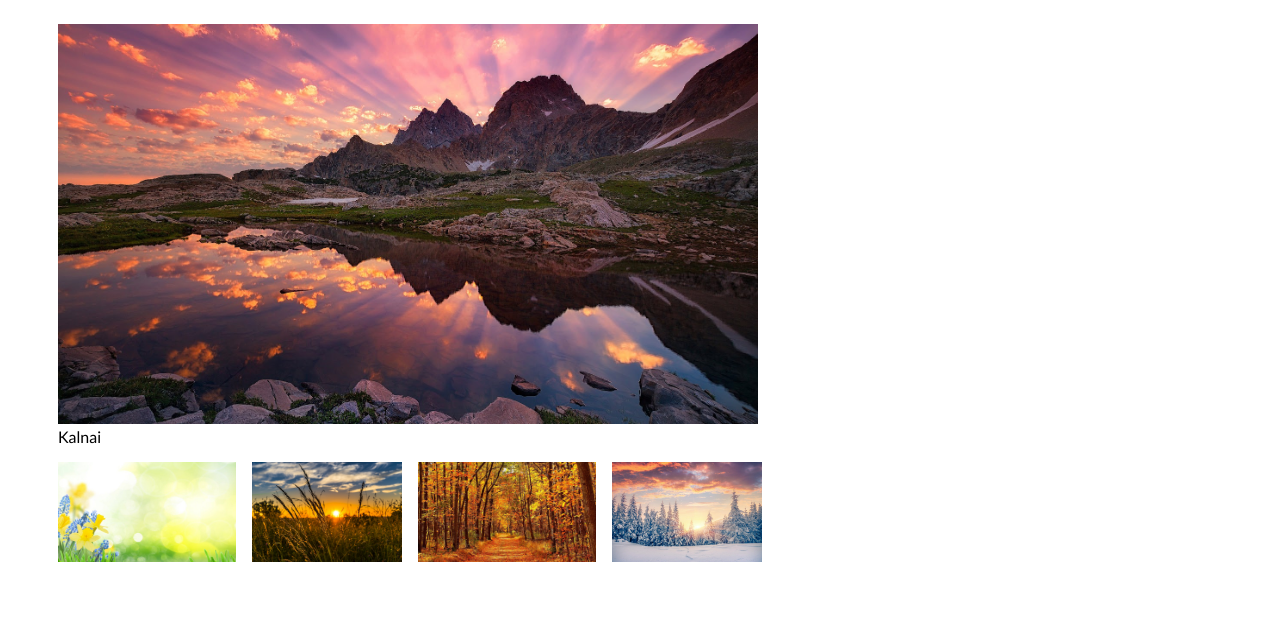
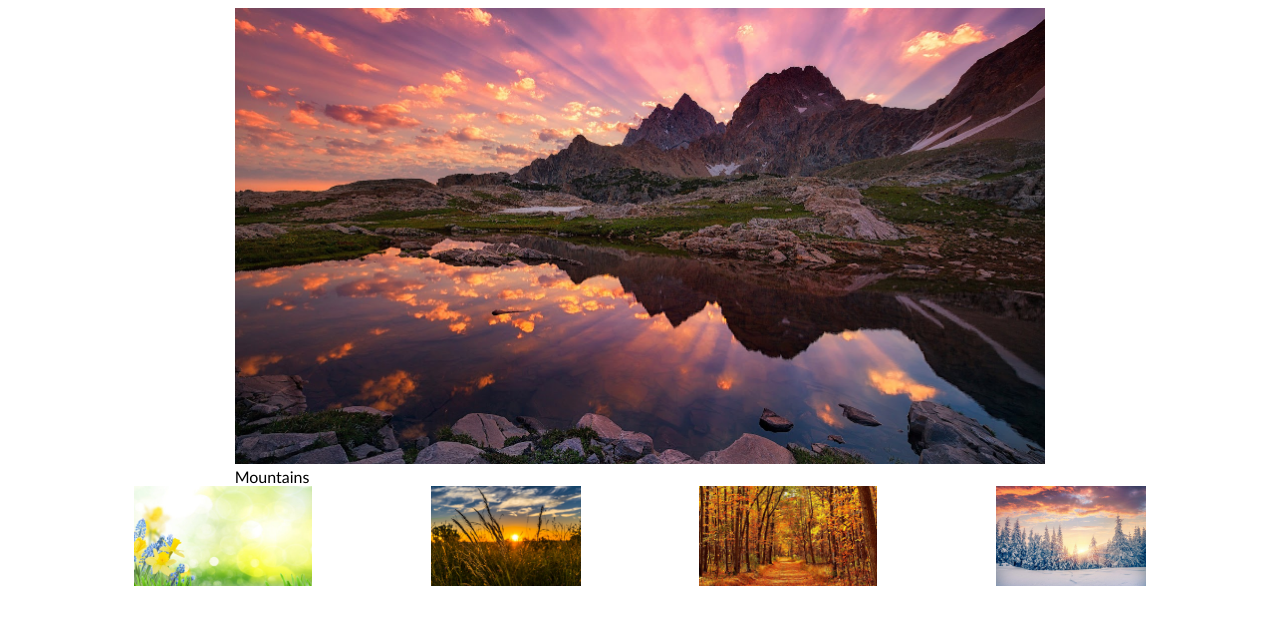
Before and after one commit to agnekauk/12-seasons, a website: page index.html in a window 1280 px wide. Drawn offline with Linux system fonts and the light colour scheme.

Commit message:
JS updated, minor issue solved

```diff
--- a/index.html
+++ b/index.html
@@ -11,27 +11,19 @@
 </head>
 
 <body>
-    <!-- <p>Pasirinkite kokio fono norėtumėte:</p>
-    <form>
-        <select id="seasons">
-            <option background-image="url('./img/teton_tarn_sunrise.jpg')">Pasirinkite:</option>
-            <option value="spring">Pavasaris</option>
-            <option value="summer">Vasara</option>
-            <option value="autumn">Ruduo</option>
-            <option value="winter">Žiema</option>
-        </select>
-    </form> -->
+    <div class="container">
         <div class="row">
             <figure>
                 <img src="./img/teton_tarn_sunrise.jpg" alt="kalnai" class="big-picture">
-            <figcaption>Kalnai</figcaption>
+                <figcaption>Mountains</figcaption>
             </figure>
         </div>
         <div class="row-small">
-        <img src="./img/spring.jpg" alt="Pavasaris" class="small-picture">
-        <img src="./img/summer.jpg" alt="Vasara" class="small-picture">
-        <img src="./img/autumn.jpg" alt="Ruduo" class="small-picture">
-        <img src="./img/winter.jpg" alt="Ziema" class="small-picture">
+            <img src="./img/spring.jpg" alt="Spring" class="small-picture">
+            <img src="./img/summer.jpg" alt="Summer" class="small-picture">
+            <img src="./img/autumn.jpg" alt="Autumn" class="small-picture">
+            <img src="./img/winter.jpg" alt="Winter" class="small-picture">
+        </div>
     </div>
 
 
--- a/main.css
+++ b/main.css
@@ -1,38 +1,36 @@
 body {
     font-family: 'Gill Sans', 'Gill Sans MT', Calibri, 'Trebuchet MS',
         sans-serif;
-    width: 800px;
-    /* display: flex;
+    display: flex;
+    justify-content: center;
+}
+
+.container {
+    display: flex;
     flex-direction: column;
     justify-content: center;
-    background-image: url(./img/teton_tarn_sunrise.jpg);
-    background-repeat: none; */
+    align-items: center;
+    width: 80%;
 }
-
-/* p {
-    align-self: center;
-    background-color: #fff;
-}
-
-form {
-    align-self: center;
-} */
-
-body {
-    display: grid;
-    justify-content: center;
+figure {
+    margin: 0;
 }
 .big-picture {
-    width: 700px;
-    height: 400px;
+    width: 100%;
+    max-height: 456px;
     object-fit: fill;
+}
+.row-small{
+    display: flex;
+    flex-direction: row;
+    width: 100%;
+    justify-content: space-between;
 }
 .small-picture {
     height: 100px;
 }
-.row-small > img:first-child {
-    margin-left: 40px;
+@media (max-width: 650px){
+    .container{
+        width: 90%;
+    }
 }
-.row-small > img {
-    margin-left: 12px;
-}
--- a/main.js
+++ b/main.js
@@ -1,33 +1,13 @@
-// let season = document.getElementById("seasons");
-// let body = document.querySelector("body");
-
-// season.addEventListener("change", function () {
-//     let value = season.value;
-//     if (value === "spring") {
-//         body.style.backgroundImage = 'url("./img/_106100880_spring.jpg")';
-//     }
-//     else if (value === "summer") {
-//         body.style.backgroundImage = 'url("./img/summer-2391348-1920.jpg")';
-//     }
-//     else if (value === "autumn") {
-//         body.style.backgroundImage = 'url("./img/autumn-poems-header-min.jpg")';
-//     }
-//     else if (value === "winter") {
-//         body.style.backgroundImage = 'url("./img/winter_sunrise-2-1024x683.jpeg")';
-//     }
-// })
-
-// season.addEventListener("change", function () {
-//     let value = season.value;
-//     body.style.backgroundImage = 'url("./img/' + value + '.jpg")';
-// })
-
 let bigPicture = document.querySelector(".big-picture");
 
-document.querySelector(".row-small").addEventListener("click", function (e) {
-    let imgSrc = e.target;
-    let srcNew = imgSrc.getAttribute("src");
-    bigPicture.setAttribute("src", srcNew);
-    let alt = imgSrc.getAttribute("alt");
-    document.querySelector("figcaption").innerText = alt;
-})
+let smallPicture = document.querySelectorAll(".small-picture");
+
+smallPicture.forEach(picture => {
+    picture.addEventListener("click", function (e) {
+        let imgSrc = e.target;
+        let srcNew = imgSrc.getAttribute("src");
+        bigPicture.setAttribute("src", srcNew);
+        let alt = imgSrc.getAttribute("alt");
+        document.querySelector("figcaption").innerText = alt;
+    });
+});
```
Lines whose indentation alone changed are shown as unchanged.
